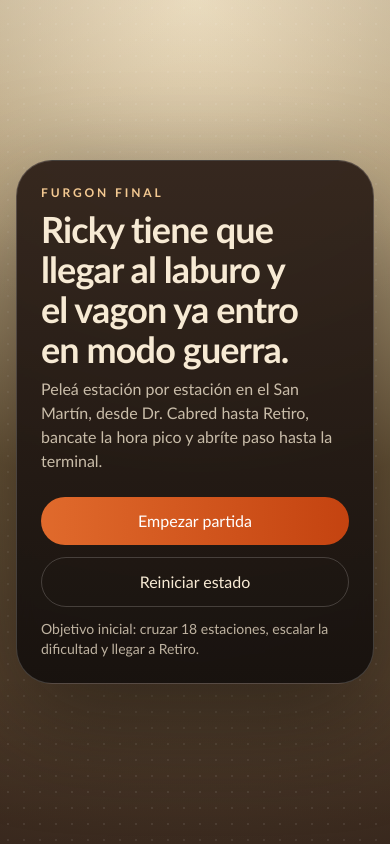
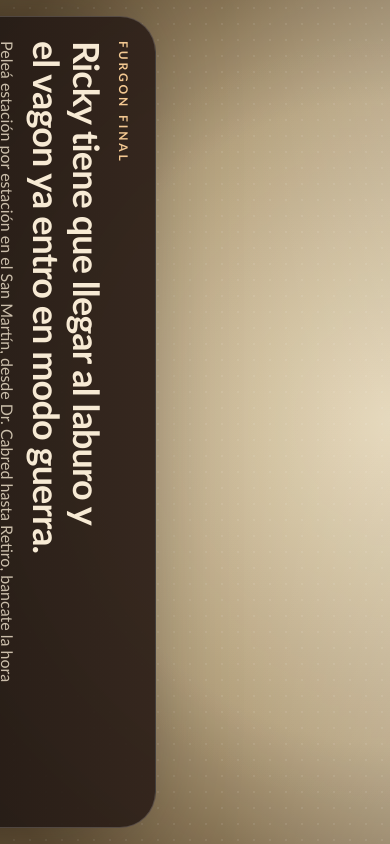
Before and after one commit to lando1234/juego_sanmartin_vibecode, a Next.js app: page / in a window 390 px wide. Built offline with nearby package versions, Linux system fonts and the light colour scheme.

Commit message:
horizontal lock for mobile

```diff
--- a/src/app/globals.css
+++ b/src/app/globals.css
@@ -49,6 +49,17 @@ body {
   overflow-x: hidden;
 }
 
+.mobile-landscape-shell {
+  position: fixed;
+  top: 50%;
+  left: 50%;
+  width: 100dvh;
+  height: 100vw;
+  transform: translate(-50%, -50%) rotate(90deg);
+  transform-origin: center center;
+  overflow: hidden;
+}
+
 button,
 input,
 textarea,
--- a/src/components/game/GameShell.tsx
+++ b/src/components/game/GameShell.tsx
@@ -37,6 +37,7 @@ export function GameShell() {
   const engineRef = useRef<GameEngine | null>(null);
   const [snapshot, setSnapshot] = useState<GameSnapshot>(createInitialGameState);
   const [mobileBrowser, setMobileBrowser] = useState(false);
+  const [portraitMobile, setPortraitMobile] = useState(false);
 
   useEffect(() => {
     const engine = createGameEngine();
@@ -60,7 +61,9 @@ export function GameShell() {
 
   useEffect(() => {
     const sync = () => {
-      setMobileBrowser(detectMobileBrowser(window));
+      const isMobile = detectMobileBrowser(window);
+      setMobileBrowser(isMobile);
+      setPortraitMobile(isMobile && window.innerHeight > window.innerWidth);
     };
 
     sync();
@@ -78,6 +81,18 @@ export function GameShell() {
     };
   }, []);
 
+  useEffect(() => {
+    if (!mobileBrowser || typeof window === "undefined") {
+      return;
+    }
+
+    const orientationApi = window.screen.orientation as ScreenOrientation & {
+      lock?: (orientation: "landscape") => Promise<void>;
+    };
+
+    orientationApi.lock?.("landscape").catch(() => {});
+  }, [mobileBrowser]);
+
   const sendCommand = (type: "start" | "pause-toggle" | "reset" | "next-level") => {
     engineRef.current?.sendCommand({ type });
   };
@@ -94,8 +109,8 @@ export function GameShell() {
       : `${snapshot.hud.activePickup.name} · ${snapshot.hud.activePickup.effect} · ${Math.ceil(snapshot.hud.activePickup.remainingMs / 1000)}s`
     : null;
 
-  return (
-    <main className="relative min-h-dvh w-full overflow-hidden bg-[radial-gradient(circle_at_top,rgba(255,240,205,0.86),rgba(241,216,168,0.72)_34%,rgba(214,175,112,0.42)_58%,rgba(68,48,35,0.98)_100%)] text-[#f7ead4]">
+  const shellContent = (
+    <div className="relative min-h-dvh w-full overflow-hidden bg-[radial-gradient(circle_at_top,rgba(255,240,205,0.86),rgba(241,216,168,0.72)_34%,rgba(214,175,112,0.42)_58%,rgba(68,48,35,0.98)_100%)] text-[#f7ead4]">
       <div className="pointer-events-none absolute inset-0 bg-[linear-gradient(180deg,rgba(255,255,255,0.14),transparent_20%,transparent_80%,rgba(0,0,0,0.16))]" />
       <div className="pointer-events-none absolute inset-0 opacity-50 [background-image:radial-gradient(rgba(255,255,255,0.16)_1px,transparent_1px)] [background-size:16px_16px]" />
 
@@ -179,6 +194,16 @@ export function GameShell() {
           </div>
         </section>
       )}
+    </div>
+  );
+
+  return (
+    <main className="relative min-h-dvh w-full overflow-hidden bg-[#120d0b]">
+      {portraitMobile ? (
+        <div className="mobile-landscape-shell">{shellContent}</div>
+      ) : (
+        shellContent
+      )}
     </main>
   );
 }
```
